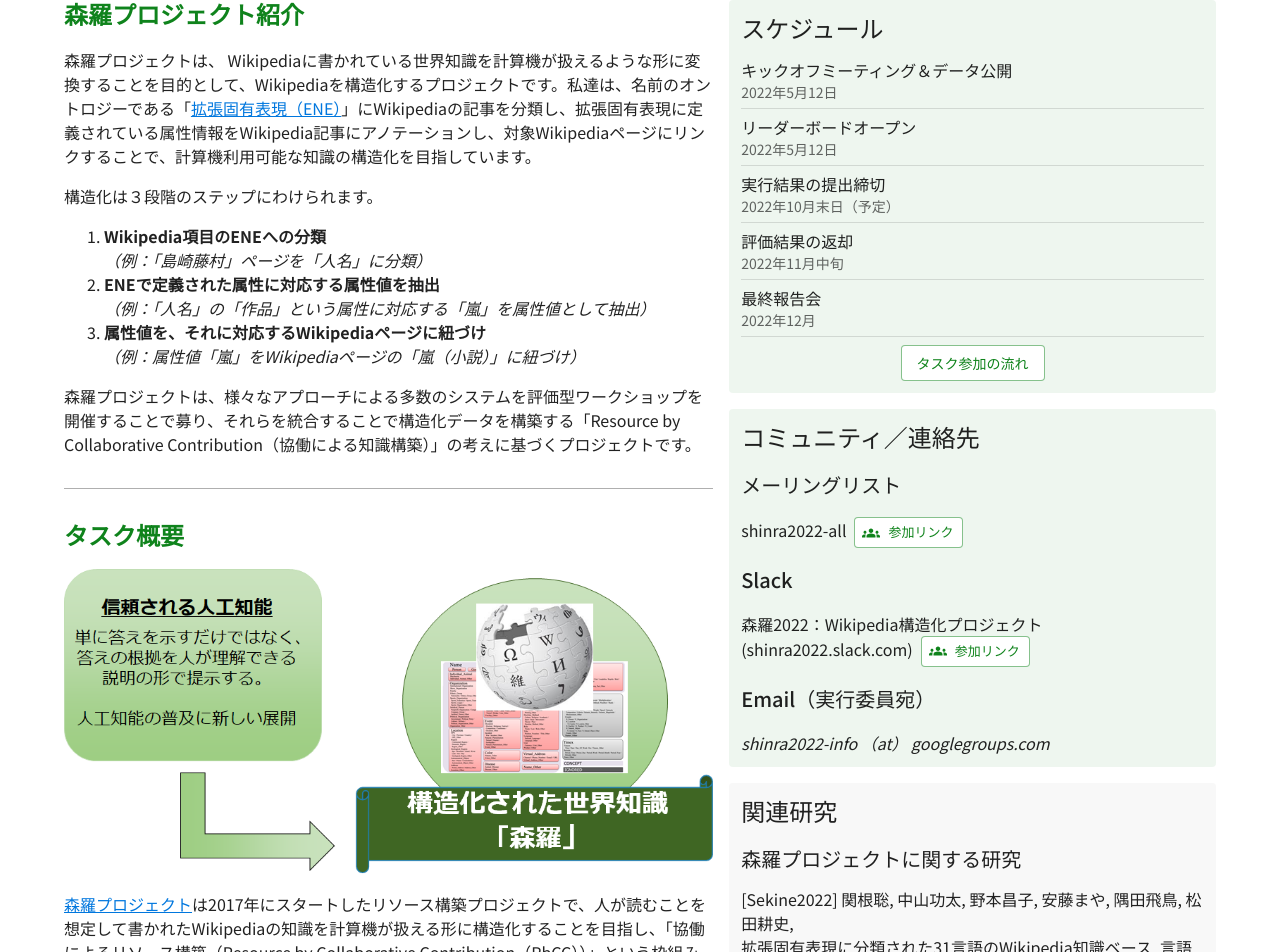
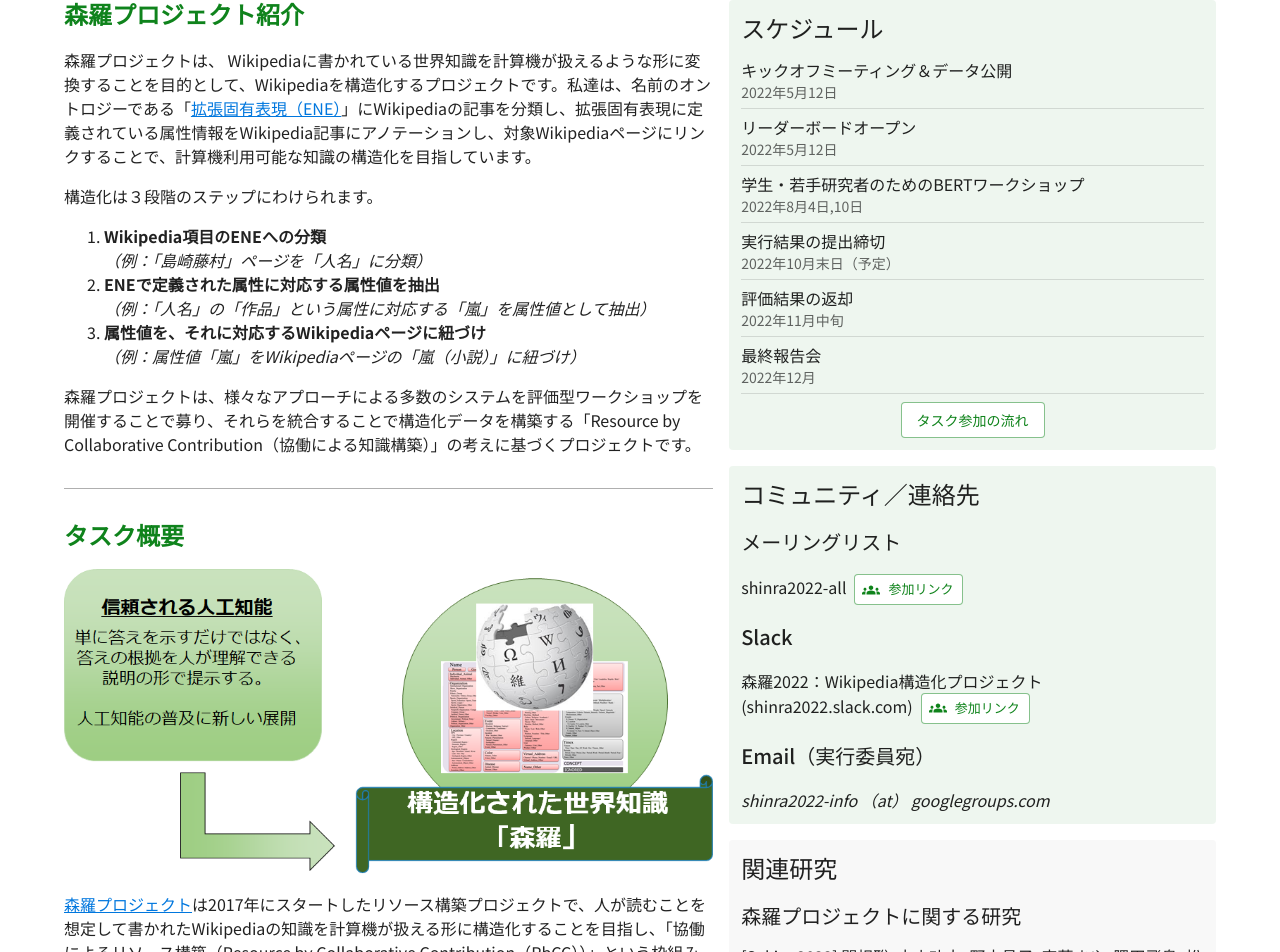
Before and after one commit to besna-institute/udagawa-shinra-project, a Next.js app: page / in a window 1280 px wide. Shown: the part 1112-2064 px from the top of the page. Built offline with nearby package versions, Linux system fonts and the light colour scheme.

Commit message:
Update index.tsx

```diff
--- a/pages/index.tsx
+++ b/pages/index.tsx
@@ -759,6 +759,10 @@ const Home: NextPage = () => {
                 time: "2022年5月12日",
               },
               {
+                title: "学生・若手研究者のためのBERTワークショップ",
+                time: "2022年8月4日,10日",
+              },
+              {
                 title: "実行結果の提出締切",
                 time: "2022年10月末日（予定）",
               },
```
